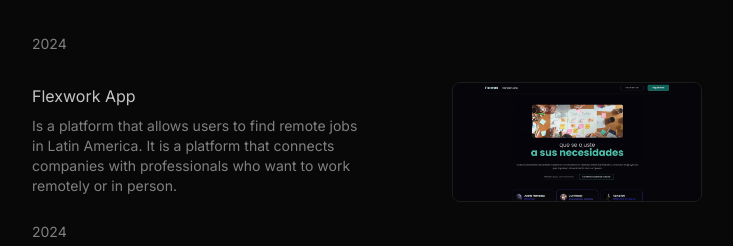
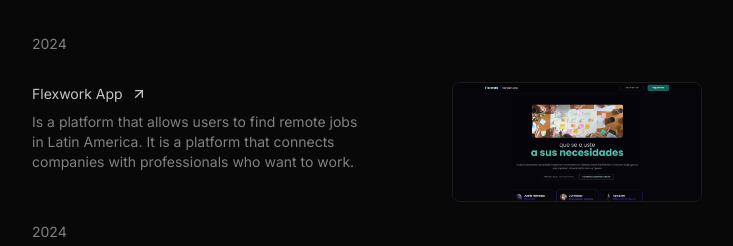
Before and after one commit to julianvidela/porfolio-2025, a Next.js app: page / in a window 1280 px wide. Shown: the part 554-800 px from the top of the page, without its empty margins (273-1006 px from the left). Built offline with nearby package versions, Linux system fonts and the light colour scheme.

Commit message:
project component update

```diff
--- a/src/app/components/project/Projects.tsx
+++ b/src/app/components/project/Projects.tsx
@@ -2,6 +2,7 @@
 import "./project.css";
 import { ProejectsLinks } from "./data/ProjectsData";
 import Image from "next/image";
+import icons from "@/common/assets/icons/_index";
 
 export const Projects = () => {
   return (
@@ -13,7 +14,6 @@
         <h2 className="text-[var(--text-color-secondary)]">Projects</h2>
       </div>
       <div className="flex flex-col w-full justify-around items-center mt-7 gap-3">
-
         {ProejectsLinks.map((project, index) => (
           <>
             <div className="flex justify-start w-full">
@@ -21,23 +21,31 @@
                 {project.year}
               </p>
             </div>
-          <div key={index} className="flex justify-between items-center  w-full ">
+            <div
+              key={index}
+              className="flex justify-between items-center  w-full "
+            >
+              <div className="w-[50%] h-[100px]">
+                <h3 className="text-[var(--text-color-secondary)] text-sm flex items-center ">
+                  <a
+                    href={project.href}
+                    target="_blank"
+                    rel="noopener noreferrer"
+                    className="hover:underline flex items-center gap-2 "
+                  >
+                    {project.name}
 
-            <div className="w-[50%] h-[100px]">
-              <h3 className="text-[var(--text-color-secondary)]">
-                {project.name}
+                    <img
+                      src={icons.arrowUp}
+                      alt="Arrow Up"
+                      className="w-4 h-4"
+                    />
+                  </a>
                 </h3>
                 <p className="text-[var(--text-color-primary)] font-normal text-sm mt-2">
                   {project.description}
                 </p>
               </div>
-            {/* <div className="w-[250px] h-[120px] border border-[var(--border-primary)] rounded-lg mt-4 overflow-hidden">
-              <img
-              src={project.img}
-              alt={`${project.name} image`}
-              className="w-full h-full object-contain"
-              />
-              </div> */}
               <div className="w-[250px] h-[120px] border border-[var(--border-primary)] rounded-lg mt-4 overflow-hidden">
                 <Image
                   src={project.img}
--- a/src/app/components/project/data/ProjectsData.ts
+++ b/src/app/components/project/data/ProjectsData.ts
@@ -5,7 +5,7 @@
 export const ProejectsLinks = [
   {
     name: 'Flexwork App',
-    description:"Is a platform that allows users to find remote jobs in Latin America. It is a platform that connects companies with professionals who want to work remotely or in person.",
+    description:"Is a platform that allows users to find remote jobs in Latin America. It is a platform that connects companies with professionals who want to work.",
     year: '2024',
     href: 'https://flexworklatam.pro/',
     className: 'text-[var(--text-color-linkedIn)] border-[var(--border-primary)] hover:border-[var(--border-linkedIn)] p-2 rounded-full hover:bg-gradient-to-r hover:from-white/10 hover:via-black hover:to-black/25',
--- a/src/common/assets/icons/_index.ts
+++ b/src/common/assets/icons/_index.ts
@@ -3,9 +3,10 @@
 import linkedin from './linkedin.svg';
 import instagram from './ig-icon.svg';
 import gmail from './mail.svg';
+import arrowUp from './arrow-up.svg';
 
 
-const icons = { github:github.src, linkedin:linkedin.src, instagram:instagram.src, gmail:gmail.src };
+const icons = { github:github.src, linkedin:linkedin.src, instagram:instagram.src, gmail:gmail.src, arrowUp:arrowUp.src };
 
 
 export default icons;
```
Also changed, not shown: src/common/assets/icons/arrow-up.svg (added). Lines whose indentation alone changed are shown as unchanged.
